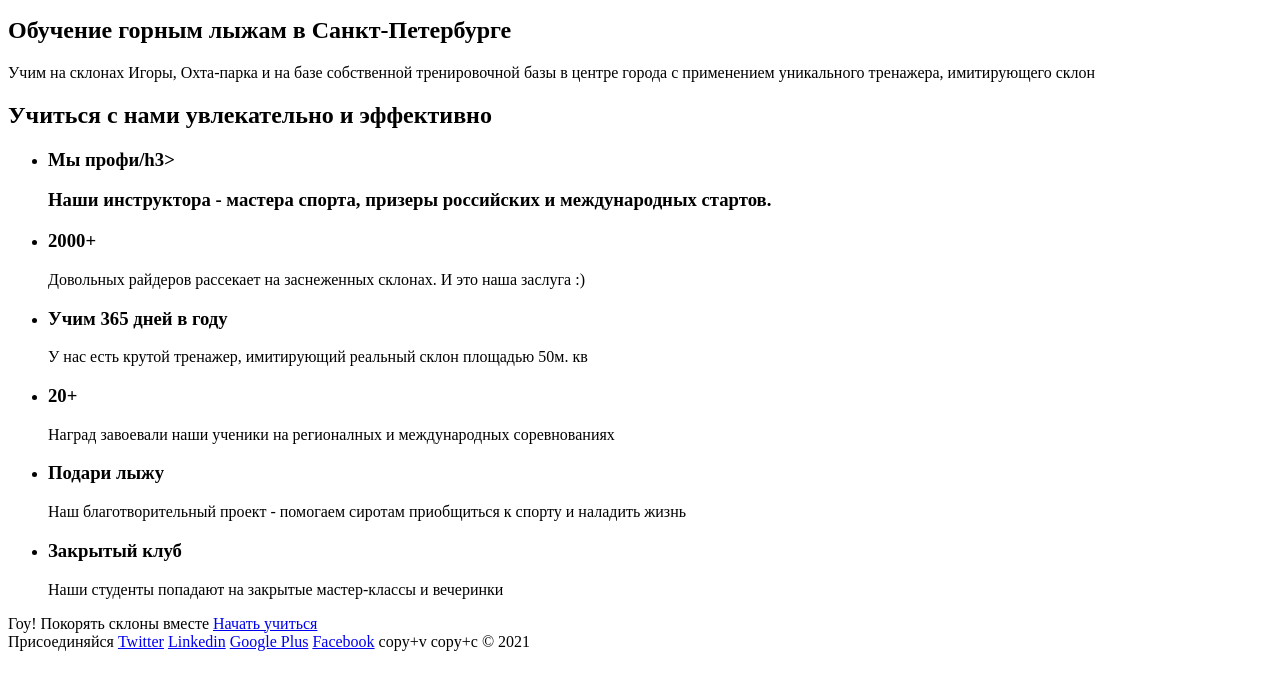
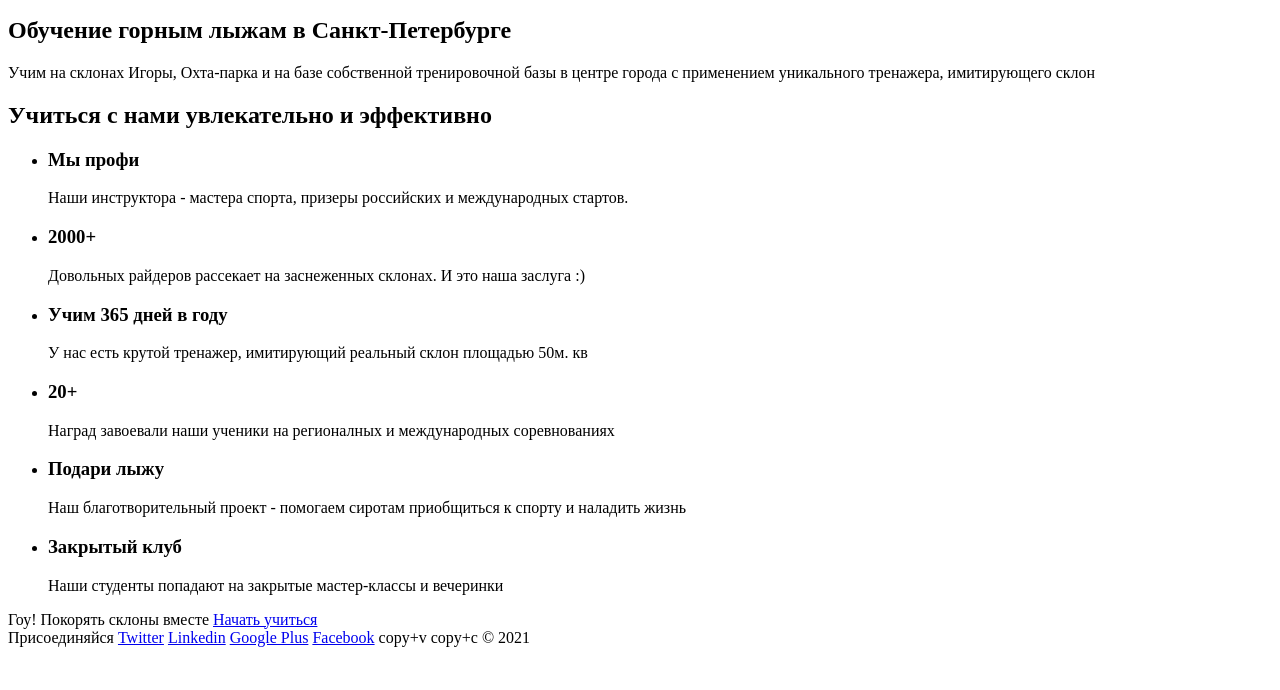
Before and after one commit to everwaveme/ski-school-sadykov, a plain HTML site: page index.html in a window 1280 px wide. Shown: the part 32-722 px from the top of the page. Drawn offline with Linux system fonts and the light colour scheme.

```diff
--- a/index.html
+++ b/index.html
@@ -27,7 +27,7 @@
     <h2 class="options-title">Учиться с нами увлекательно и эффективно</h2>
     <ul class="option-list">
       <li class="option-item">
-        <h3 class="option-caption">Мы профи/h3>
+        <h3 class="option-caption">Мы профи</h3>
         <p class="option-text">Наши инструктора - мастера спорта, призеры российских и международных стартов.</p>
       </li>
       <li class="option-item">
@@ -69,9 +69,7 @@
   <a href="#" class="footer-social">Google Plus</a>
   <a href="#" class="footer-social">Facebook</a>
   <span class="copyright">copy+v copy+c © 2021</span>
-
 </footer>
-
 
 
 </body>
```
